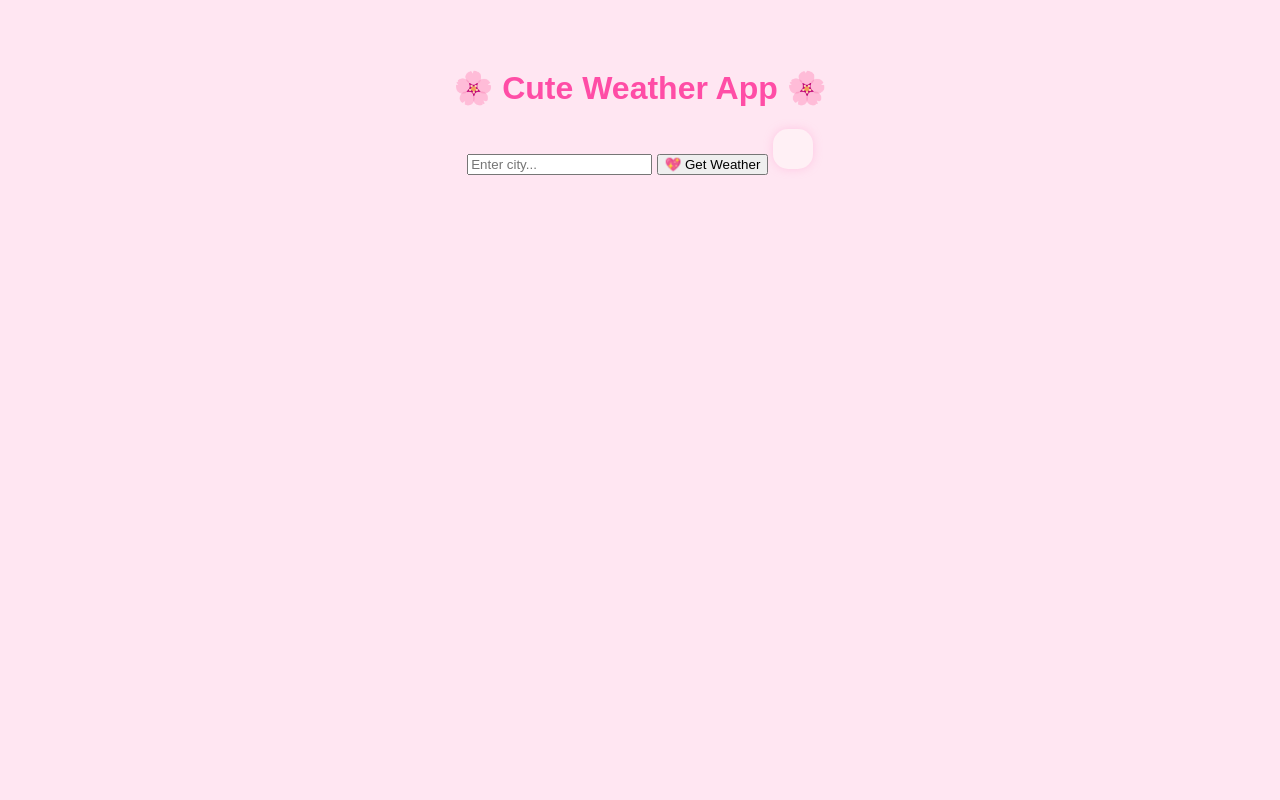
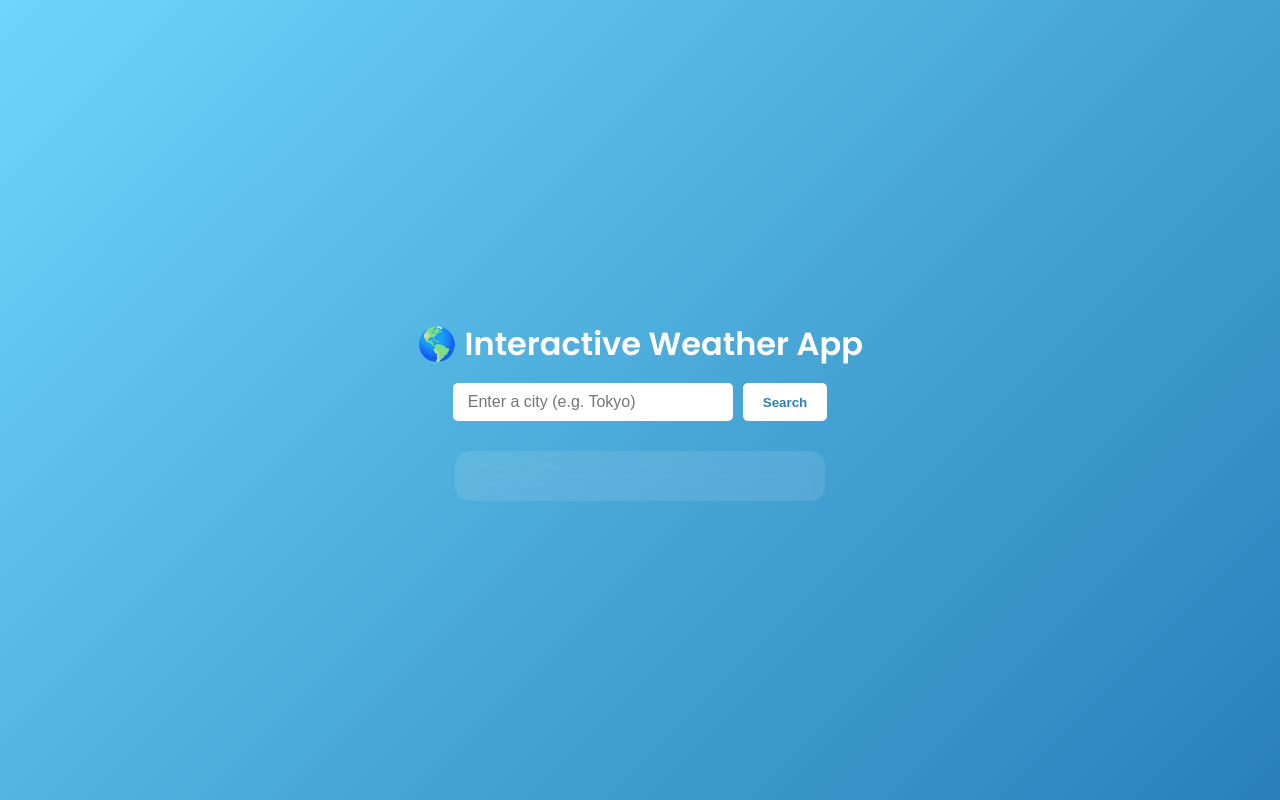
Before and after one commit to melanyleon33/Weather-App, a plain HTML site: page index.html in a window 1280 px wide. Drawn offline with Linux system fonts and the light colour scheme.

Commit message:
Update index.html

```diff
--- a/index.html
+++ b/index.html
@@ -2,54 +2,156 @@
 <html lang="en">
 <head>
   <meta charset="UTF-8">
-  <meta name="viewport" content="width=device-width, initial-scale=1.0">
-  <title>🌤️ Cute Weather App</title>
+  <title>🌤 Modern Weather App</title>
   <style>
+    @import url('https://fonts.googleapis.com/css2?family=Poppins:wght@400;600&display=swap');
     body {
-      background: #ffe6f2;
-      font-family: "Poppins", sans-serif;
+      font-family: 'Poppins', sans-serif;
+      display: flex;
+      flex-direction: column;
+      align-items: center;
+      justify-content: center;
+      height: 100vh;
+      background: linear-gradient(135deg, #6dd5fa, #2980b9);
+      color: #fff;
+      margin: 0;
+      overflow: hidden;
+    }
+
+    h1 {
+      font-size: 2rem;
+      margin-bottom: 15px;
+    }
+
+    .search-box {
+      display: flex;
+      gap: 10px;
+    }
+
+    input {
+      padding: 10px 15px;
+      border: none;
+      border-radius: 5px;
+      font-size: 16px;
+      width: 250px;
+    }
+
+    button {
+      padding: 10px 20px;
+      border: none;
+      background: #fff;
+      color: #2980b9;
+      font-weight: 600;
+      border-radius: 5px;
+      cursor: pointer;
+      transition: 0.3s;
+    }
+
+    button:hover {
+      background: #2980b9;
+      color: white;
+    }
+
+    #weather {
+      margin-top: 30px;
+      padding: 25px;
+      border-radius: 15px;
+      background: rgba(255, 255, 255, 0.1);
+      backdrop-filter: blur(10px);
       text-align: center;
-      color: #ff4da6;
-      padding: 40px;
+      width: 320px;
+      animation: fadeIn 0.8s ease-in-out;
     }
-    .weather {
-      background: #fff0f5;
-      padding: 20px;
-      border-radius: 15px;
-      box-shadow: 0 0 10px rgba(255,153,204,0.4);
-      display: inline-block;
+
+    @keyframes fadeIn {
+      from { opacity: 0; transform: translateY(10px); }
+      to { opacity: 1; transform: translateY(0); }
+    }
+
+    .icon {
+      width: 80px;
+      height: 80px;
+    }
+
+    .forecast {
+      margin-top: 15px;
+      font-size: 14px;
+      line-height: 1.5;
+    }
+
+    .data p {
+      margin: 5px 0;
     }
   </style>
 </head>
 <body>
-  <h1>🌸 Cute Weather App 🌸</h1>
-  <input type="text" id="city" placeholder="Enter city..." />
-  <button onclick="getWeather()">💖 Get Weather</button>
+  <h1>🌎 Interactive Weather App</h1>
 
-  <div class="weather" id="weather"></div>
+  <div class="search-box">
+    <input type="text" id="cityInput" placeholder="Enter a city (e.g. Tokyo)">
+    <button onclick="getWeather()">Search</button>
+  </div>
+
+  <div id="weather"></div>
 
   <script>
+    const apiKey = "YOUR_API_KEY_HERE"; // Replace with your OpenWeatherMap key
+
     async function getWeather() {
-      const city = document.getElementById('city').value;
-      const apiKey = 'YOUR_API_KEY_HERE'; // ← Replace with your OpenWeatherMap API key
-      const url = `https://api.openweathermap.org/data/2.5/weather?q=${city}&units=metric&appid=${apiKey}`;
+      const city = document.getElementById("cityInput").value;
+      const weatherDiv = document.getElementById("weather");
+      if (!city) return alert("Please enter a city name!");
+      weatherDiv.innerHTML = "Loading...";
 
-      const res = await fetch(url);
-      const data = await res.json();
+      try {
+        const response = await fetch(
+          `https://api.openweathermap.org/data/2.5/weather?q=${city}&appid=${apiKey}&units=metric`
+        );
+        const forecastResponse = await fetch(
+          `https://api.openweathermap.org/data/2.5/forecast?q=${city}&appid=${apiKey}&units=metric`
+        );
 
-      if (data.cod !== 200) {
-        document.getElementById('weather').innerHTML = "❌ City not found!";
-        return;
+        const data = await response.json();
+        const forecastData = await forecastResponse.json();
+
+        if (data.cod != 200) {
+          weatherDiv.innerHTML = `<p>❌ City not found.</p>`;
+          return;
+        }
+
+        const { name } = data;
+        const { temp, humidity } = data.main;
+        const { speed: wind } = data.wind;
+        const { description, icon } = data.weather[0];
+        const timezoneOffset = data.timezone;
+        const localTime = new Date(Date.now() + timezoneOffset * 1000).toUTCString();
+
+        const iconUrl = `https://openweathermap.org/img/wn/${icon}@2x.png`;
+
+        // Get a few forecast samples
+        const upcoming = forecastData.list.slice(0, 4).map(item => {
+          const time = new Date(item.dt * 1000).toLocaleTimeString([], {hour: '2-digit', minute:'2-digit'});
+          return `${time}: ${item.weather[0].description}, ${Math.round(item.main.temp)}°C`;
+        }).join("<br>");
+
+        weatherDiv.innerHTML = `
+          <img src="${iconUrl}" class="icon" alt="Weather icon">
+          <h2>${name}</h2>
+          <div class="data">
+            <p><strong>Local Time:</strong> ${localTime}</p>
+            <p><strong>Condition:</strong> ${description}</p>
+            <p><strong>Temperature:</strong> ${Math.round(temp)} °C</p>
+            <p><strong>Humidity:</strong> ${humidity}%</p>
+            <p><strong>Wind Speed:</strong> ${wind} m/s</p>
+          </div>
+          <div class="forecast">
+            <h3>Next Hours</h3>
+            <p>${upcoming}</p>
+          </div>
+        `;
+      } catch (err) {
+        weatherDiv.innerHTML = `<p>⚠️ Error fetching weather data.</p>`;
       }
-
-      const weatherHTML = `
-        <h2>${data.name} 🌦️</h2>
-        <p>Temperature: ${data.main.temp}°C 🌡️</p>
-        <p>Condition: ${data.weather[0].description} ☁️</p>
-        <p>Humidity: ${data.main.humidity}% 💧</p>
-        <p>Wind: ${data.wind.speed} m/s 🌬️</p>
-      `;
-      document.getElementById('weather').innerHTML = weatherHTML;
     }
   </script>
 </body>
```
